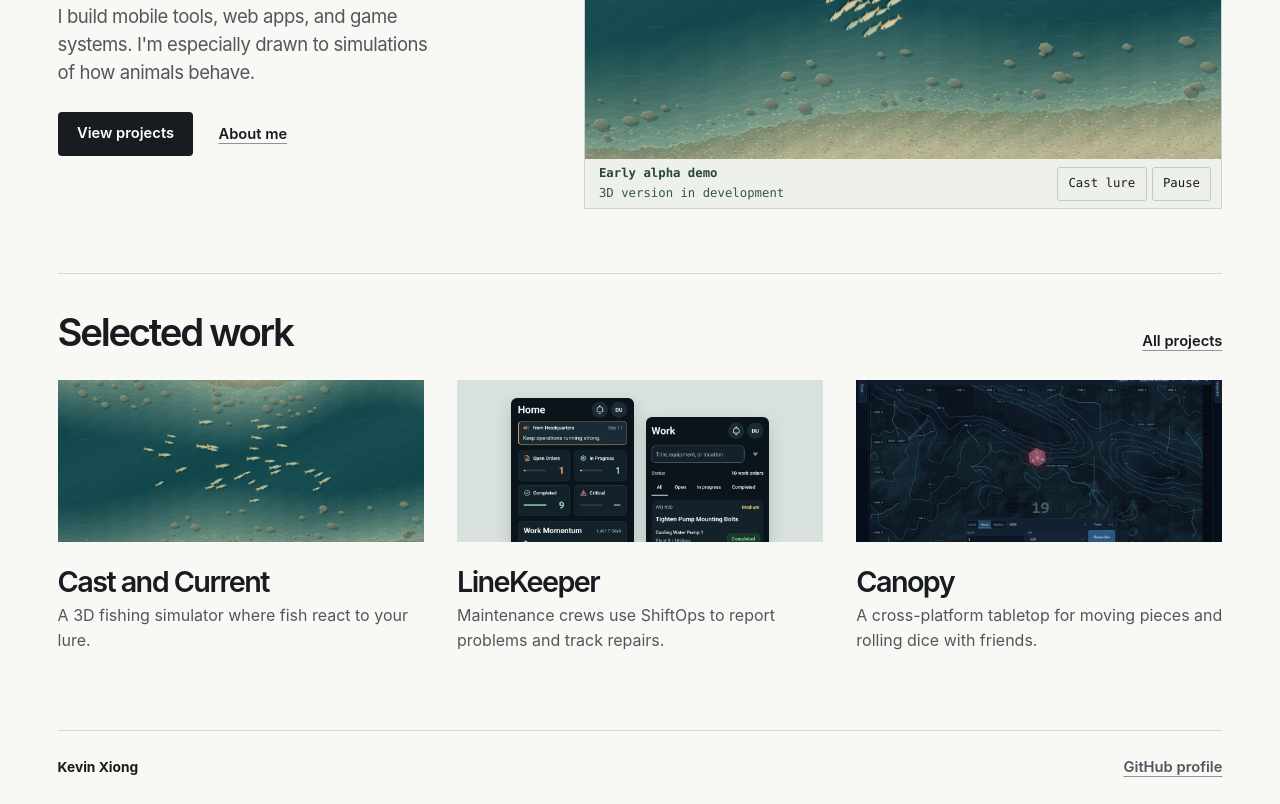
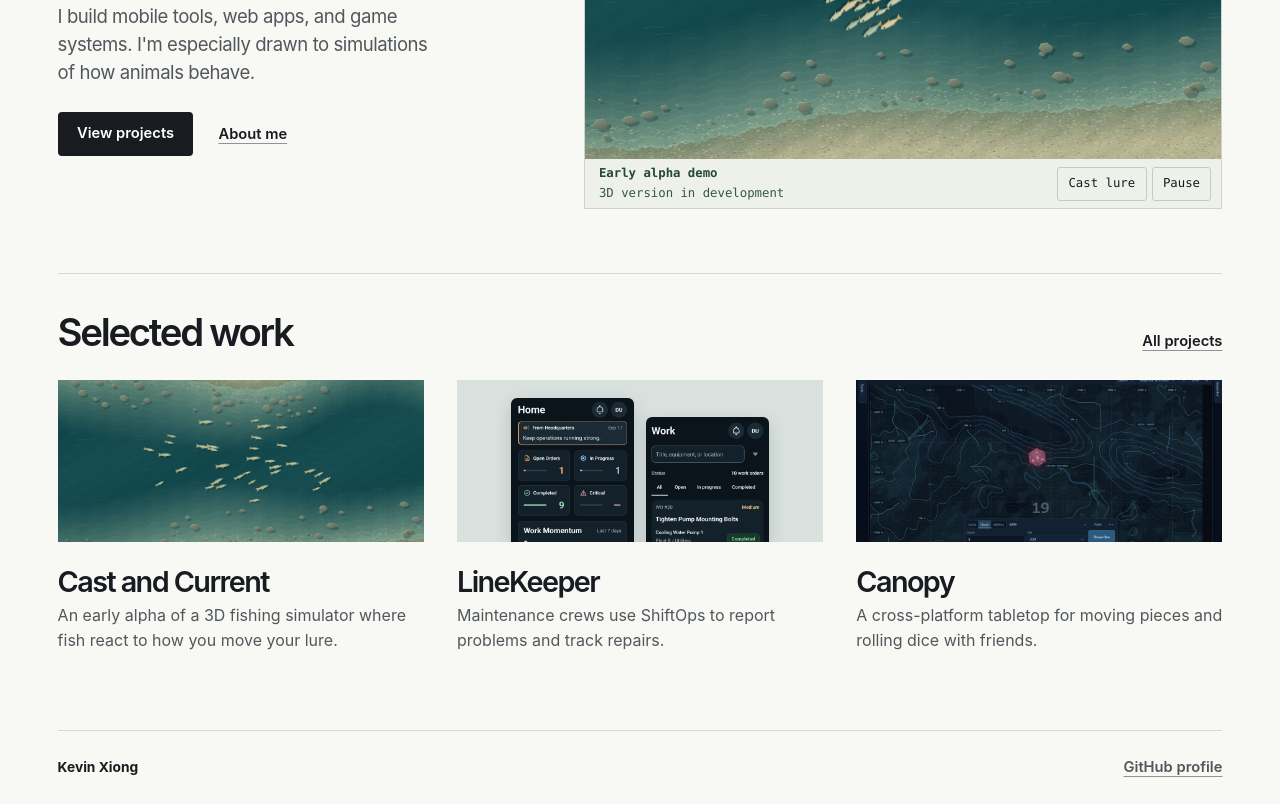
Before and after one commit to Thorfinn980/thorfinn980.github.io, a plain HTML site: page index.html in a window 1280 px wide. Shown: the part 426-1230 px from the top of the page. Drawn offline with Linux system fonts and the light colour scheme.

Commit message:
Describe Cast and Current as an early alpha

```diff
--- a/index.html
+++ b/index.html
@@ -56,7 +56,7 @@
     <section class="selected ruled" aria-labelledby="selected">
       <div class="section-top"><h2 id="selected">Selected work</h2><a class="text-link" href="capstone_page.html">All projects</a></div>
       <div class="card-grid featured-cards">
-        <a class="project-card" href="capstone_page.html#cast-and-current"><div class="cover"><img class="canopy-card-photo" src="assets/school-poster.png" width="864" height="540" loading="lazy" alt=""></div><div class="card-copy"><h3>Cast and Current</h3><p>A 3D fishing simulator where fish react to your lure.</p></div></a>
+        <a class="project-card" href="capstone_page.html#cast-and-current"><div class="cover"><img class="canopy-card-photo" src="assets/school-poster.png" width="864" height="540" loading="lazy" alt=""></div><div class="card-copy"><h3>Cast and Current</h3><p>An early alpha of a 3D fishing simulator where fish react to how you move your lure.</p></div></a>
         <a class="project-card" href="capstone_page.html#linekeeper">
   <div class="cover shiftops-cover" aria-hidden="true">
     <img src="assets/shiftops-home.png" width="792" height="1536" loading="lazy" alt="">
```
Also changed, not shown: capstone_page.html (+1 -1 lines).
